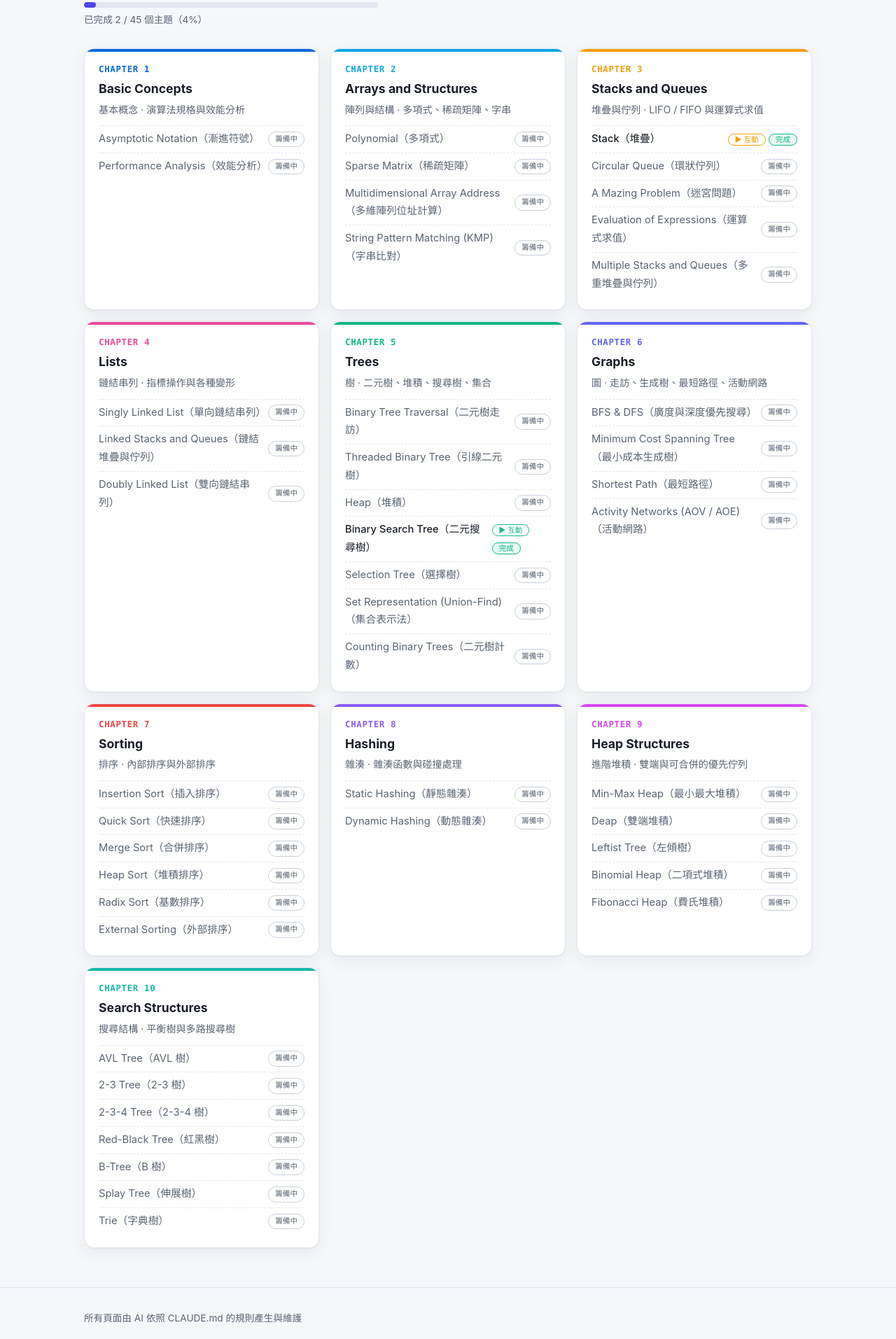
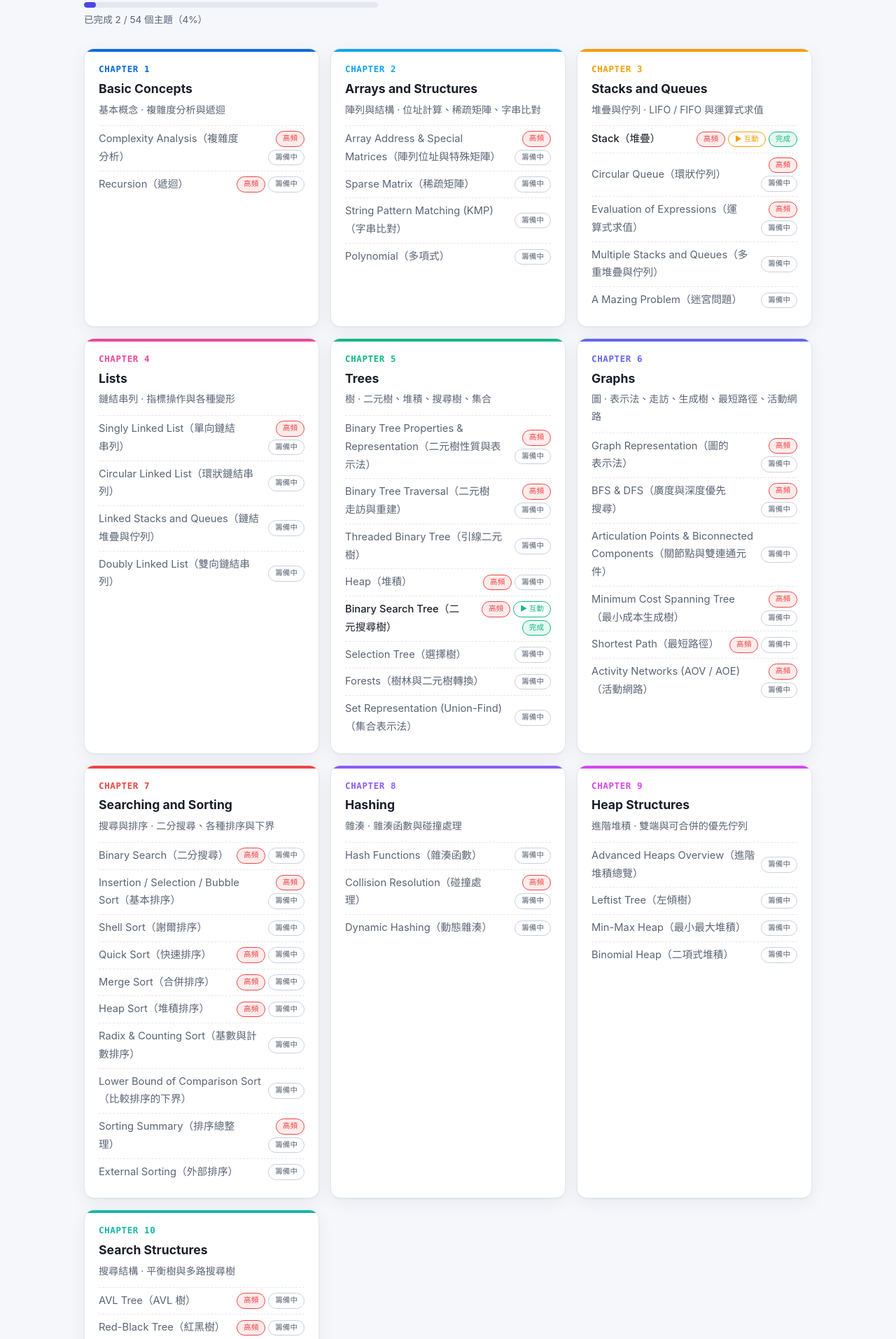
Before and after one commit to 77JoyWang77/1151-GenAI-W9-HW, a plain HTML site: page subjects/data-structures/index.html in a window 1280 px wide. Shown: the part 323-2236 px from the top of the page at 70% size. Drawn offline with Linux system fonts and the light colour scheme.

Commit message:
主題頁改為依主題安排內容；資料結構主題重新規劃並加上優先度
- CLAUDE.md：段落改為選用元件，互動只在有助理解時使用；新增 priority 欄位
- check.py：只檢查頁面外殼，不再限定段落順序與題數
- 資料結構 54 個主題（高頻 27），科目頁顯示「高頻」標籤
- 模板改為可增刪的段落元件

Co-Authored-By: Claude Opus 5.5 <noreply@anthropic.com>
Claude-Session: https://claude.ai/code/session_01GkVvQzPcWANiRuYxURbDrV

```diff
--- a/assets/css/style.css
+++ b/assets/css/style.css
@@ -139,6 +139,8 @@ a.subject:hover { transform: translateY(-2px); border-color: var(--accent); }
 .badge { font-size: .72em; padding: 1px 9px; border-radius: 999px; white-space: nowrap; border: 1px solid var(--line-strong); color: var(--ink-soft); }
 .badge.done { border-color: var(--s-found); color: var(--s-found); background: var(--s-found-fill); }
 .badge.viz { border-color: var(--accent); color: var(--accent); }
+.badge.hot { border-color: var(--s-removed); color: var(--s-removed); background: var(--s-removed-fill); }
+.badges { display: inline-flex; gap: 4px; flex-wrap: wrap; justify-content: flex-end; }
 
 /* ---------- 主題頁 ---------- */
 .topic-layout { display: grid; grid-template-columns: minmax(0, 1fr); gap: 32px; }
--- a/assets/js/site.js
+++ b/assets/js/site.js
@@ -61,8 +61,9 @@
     data.chapters.forEach((ch) => {
       const list = h("ul", {}, ch.topics.map((t) => {
         const name = `${t.en}（${t.zh}）`;
-        if (t.status !== "done") return h("li", {}, [h("span", { class: "planned", text: name }), h("span", { class: "badge", text: "籌備中" })]);
-        const badges = h("span", {}, [t.viz ? h("span", { class: "badge viz", text: "▶ 互動" }) : null, " ", h("span", { class: "badge done", text: "完成" })]);
+        const hot = t.priority === "high" ? h("span", { class: "badge hot", text: "高頻" }) : null;
+        if (t.status !== "done") return h("li", {}, [h("span", { class: "planned", text: name }), h("span", { class: "badges" }, [hot, h("span", { class: "badge", text: "籌備中" })])]);
+        const badges = h("span", { class: "badges" }, [hot, t.viz ? h("span", { class: "badge viz", text: "▶ 互動" }) : null, h("span", { class: "badge done", text: "完成" })]);
         return h("li", {}, [h("a", { href: `${ch.id}/${t.id}.html`, text: name }), badges]);
       }));
       box.appendChild(h("article", { class: "chapter", style: `--accent: ${chColor(ch.no)}` }, [
--- a/data/data-structures.json
+++ b/data/data-structures.json
@@ -12,42 +12,46 @@
   "chapters": [
     {
       "id": "basic-concepts",
+      "no": 1,
       "en": "Basic Concepts",
       "zh": "基本概念",
-      "desc": "演算法規格與效能分析",
+      "desc": "複雜度分析與遞迴",
       "topics": [
         {
-          "id": "asymptotic-notation",
-          "en": "Asymptotic Notation",
-          "zh": "漸進符號",
+          "id": "complexity-analysis",
+          "en": "Complexity Analysis",
+          "zh": "複雜度分析",
           "book": "1.4",
           "status": "planned",
+          "priority": "high",
           "viz": false
         },
         {
-          "id": "performance-analysis",
-          "en": "Performance Analysis",
-          "zh": "效能分析",
-          "book": "1.4",
+          "id": "recursion",
+          "en": "Recursion",
+          "zh": "遞迴",
+          "book": "1.2",
           "status": "planned",
-          "viz": false
+          "priority": "high",
+          "viz": true
         }
-      ],
-      "no": 1
+      ]
     },
     {
       "id": "arrays",
+      "no": 2,
       "en": "Arrays and Structures",
       "zh": "陣列與結構",
-      "desc": "多項式、稀疏矩陣、字串",
+      "desc": "位址計算、稀疏矩陣、字串比對",
       "topics": [
         {
-          "id": "polynomial",
-          "en": "Polynomial",
-          "zh": "多項式",
-          "book": "2.3",
+          "id": "array-address",
+          "en": "Array Address & Special Matrices",
+          "zh": "陣列位址與特殊矩陣",
+          "book": "2.5",
           "status": "planned",
-          "viz": true
+          "priority": "high",
+          "viz": false
         },
         {
           "id": "sparse-matrix",
@@ -55,14 +59,7 @@
           "zh": "稀疏矩陣",
           "book": "2.4",
           "status": "planned",
-          "viz": true
-        },
-        {
-          "id": "array-address",
-          "en": "Multidimensional Array Address",
-          "zh": "多維陣列位址計算",
-          "book": "2.5",
-          "status": "planned",
+          "priority": "mid",
           "viz": true
         },
         {
@@ -71,13 +68,23 @@
           "zh": "字串比對",
           "book": "2.6",
           "status": "planned",
+          "priority": "mid",
+          "viz": true
+        },
+        {
+          "id": "polynomial",
+          "en": "Polynomial",
+          "zh": "多項式",
+          "book": "2.3",
+          "status": "planned",
+          "priority": "low",
           "viz": true
         }
-      ],
-      "no": 2
+      ]
     },
     {
       "id": "stack-queue",
+      "no": 3,
       "en": "Stacks and Queues",
       "zh": "堆疊與佇列",
       "desc": "LIFO / FIFO 與運算式求值",
@@ -95,7 +102,8 @@
             "postfix"
           ],
           "updated": "2026-11-16",
-          "book": "3.1, 3.4"
+          "book": "3.1, 3.4",
+          "priority": "high"
         },
         {
           "id": "circular-queue",
@@ -103,6 +111,25 @@
           "zh": "環狀佇列",
           "book": "3.2",
           "status": "planned",
+          "priority": "high",
+          "viz": true
+        },
+        {
+          "id": "expression-evaluation",
+          "en": "Evaluation of Expressions",
+          "zh": "運算式求值",
+          "book": "3.4",
+          "status": "planned",
+          "priority": "high",
+          "viz": true
+        },
+        {
+          "id": "multiple-stacks",
+          "en": "Multiple Stacks and Queues",
+          "zh": "多重堆疊與佇列",
+          "book": "3.5",
+          "status": "planned",
+          "priority": "low",
           "viz": true
         },
         {
@@ -111,29 +138,14 @@
           "zh": "迷宮問題",
           "book": "3.3",
           "status": "planned",
-          "viz": true
-        },
-        {
-          "id": "expression-evaluation",
-          "en": "Evaluation of Expressions",
-          "zh": "運算式求值",
-          "book": "3.4",
-          "status": "planned",
-          "viz": true
-        },
-        {
-          "id": "multiple-stacks",
-          "en": "Multiple Stacks and Queues",
-          "zh": "多重堆疊與佇列",
-          "book": "3.5",
-          "status": "planned",
+          "priority": "low",
           "viz": true
         }
-      ],
-      "no": 3
+      ]
     },
     {
       "id": "lists",
+      "no": 4,
       "en": "Lists",
       "zh": "鏈結串列",
       "desc": "指標操作與各種變形",
@@ -144,6 +156,16 @@
           "zh": "單向鏈結串列",
           "book": "4.2",
           "status": "planned",
+          "priority": "high",
+          "viz": true
+        },
+        {
+          "id": "circular-linked-list",
+          "en": "Circular Linked List",
+          "zh": "環狀鏈結串列",
+          "book": "4.5",
+          "status": "planned",
+          "priority": "mid",
           "viz": true
         },
         {
@@ -152,6 +174,7 @@
           "zh": "鏈結堆疊與佇列",
           "book": "4.3",
           "status": "planned",
+          "priority": "mid",
           "viz": true
         },
         {
@@ -160,23 +183,34 @@
           "zh": "雙向鏈結串列",
           "book": "4.8",
           "status": "planned",
+          "priority": "mid",
           "viz": true
         }
-      ],
-      "no": 4
+      ]
     },
     {
       "id": "tree",
+      "no": 5,
       "en": "Trees",
       "zh": "樹",
       "desc": "二元樹、堆積、搜尋樹、集合",
       "topics": [
         {
+          "id": "binary-tree-properties",
+          "en": "Binary Tree Properties & Representation",
+          "zh": "二元樹性質與表示法",
+          "book": "5.2",
+          "status": "planned",
+          "priority": "high",
+          "viz": false
+        },
+        {
           "id": "binary-tree-traversal",
           "en": "Binary Tree Traversal",
-          "zh": "二元樹走訪",
+          "zh": "二元樹走訪與重建",
           "book": "5.3",
           "status": "planned",
+          "priority": "high",
           "viz": true
         },
         {
@@ -185,6 +219,7 @@
           "zh": "引線二元樹",
           "book": "5.5",
           "status": "planned",
+          "priority": "mid",
           "viz": true
         },
         {
@@ -193,6 +228,7 @@
           "zh": "堆積",
           "book": "5.6",
           "status": "planned",
+          "priority": "high",
           "viz": true
         },
         {
@@ -208,7 +244,8 @@
             "delete"
           ],
           "updated": "2026-11-16",
-          "book": "5.7"
+          "book": "5.7",
+          "priority": "high"
         },
         {
           "id": "selection-tree",
@@ -216,6 +253,16 @@
           "zh": "選擇樹",
           "book": "5.8",
           "status": "planned",
+          "priority": "mid",
+          "viz": true
+        },
+        {
+          "id": "forest",
+          "en": "Forests",
+          "zh": "樹林與二元樹轉換",
+          "book": "5.9",
+          "status": "planned",
+          "priority": "mid",
           "viz": true
         },
         {
@@ -224,31 +271,43 @@
           "zh": "集合表示法",
           "book": "5.10",
           "status": "planned",
+          "priority": "mid",
           "viz": true
-        },
-        {
-          "id": "counting-binary-trees",
-          "en": "Counting Binary Trees",
-          "zh": "二元樹計數",
-          "book": "5.11",
-          "status": "planned",
-          "viz": false
         }
-      ],
-      "no": 5
+      ]
     },
     {
       "id": "graph",
+      "no": 6,
       "en": "Graphs",
       "zh": "圖",
-      "desc": "走訪、生成樹、最短路徑、活動網路",
+      "desc": "表示法、走訪、生成樹、最短路徑、活動網路",
       "topics": [
+        {
+          "id": "graph-representation",
+          "en": "Graph Representation",
+          "zh": "圖的表示法",
+          "book": "6.1",
+          "status": "planned",
+          "priority": "high",
+          "viz": false
+        },
         {
           "id": "bfs-dfs",
           "en": "BFS & DFS",
           "zh": "廣度與深度優先搜尋",
           "book": "6.2",
           "status": "planned",
+          "priority": "high",
+          "viz": true
+        },
+        {
+          "id": "articulation-point",
+          "en": "Articulation Points & Biconnected Components",
+          "zh": "關節點與雙連通元件",
+          "book": "6.2",
+          "status": "planned",
+          "priority": "mid",
           "viz": true
         },
         {
@@ -257,6 +316,7 @@
           "zh": "最小成本生成樹",
           "book": "6.3",
           "status": "planned",
+          "priority": "high",
           "viz": true
         },
         {
@@ -265,6 +325,7 @@
           "zh": "最短路徑",
           "book": "6.4",
           "status": "planned",
+          "priority": "high",
           "viz": true
         },
         {
@@ -273,23 +334,42 @@
           "zh": "活動網路",
           "book": "6.5",
           "status": "planned",
+          "priority": "high",
           "viz": true
         }
-      ],
-      "no": 6
+      ]
     },
     {
       "id": "sorting",
-      "en": "Sorting",
-      "zh": "排序",
-      "desc": "內部排序與外部排序",
+      "no": 7,
+      "en": "Searching and Sorting",
+      "zh": "搜尋與排序",
+      "desc": "二分搜尋、各種排序與下界",
       "topics": [
         {
-          "id": "insertion-sort",
-          "en": "Insertion Sort",
-          "zh": "插入排序",
+          "id": "binary-search",
+          "en": "Binary Search",
+          "zh": "二分搜尋",
+          "book": "7.1",
+          "status": "planned",
+          "priority": "high",
+          "viz": true
+        },
+        {
+          "id": "elementary-sorts",
+          "en": "Insertion / Selection / Bubble Sort",
+          "zh": "基本排序",
           "book": "7.3",
           "status": "planned",
+          "priority": "high",
+          "viz": true
+        },
+        {
+          "id": "shell-sort",
+          "en": "Shell Sort",
+          "zh": "謝爾排序",
+          "status": "planned",
+          "priority": "mid",
           "viz": true
         },
         {
@@ -298,6 +378,7 @@
           "zh": "快速排序",
           "book": "7.4",
           "status": "planned",
+          "priority": "high",
           "viz": true
         },
         {
@@ -306,6 +387,7 @@
           "zh": "合併排序",
           "book": "7.6",
           "status": "planned",
+          "priority": "high",
           "viz": true
         },
         {
@@ -314,15 +396,35 @@
           "zh": "堆積排序",
           "book": "7.7",
           "status": "planned",
+          "priority": "high",
           "viz": true
         },
         {
           "id": "radix-sort",
-          "en": "Radix Sort",
-          "zh": "基數排序",
+          "en": "Radix & Counting Sort",
+          "zh": "基數與計數排序",
           "book": "7.8",
           "status": "planned",
+          "priority": "mid",
           "viz": true
+        },
+        {
+          "id": "sorting-lower-bound",
+          "en": "Lower Bound of Comparison Sort",
+          "zh": "比較排序的下界",
+          "book": "7.5",
+          "status": "planned",
+          "priority": "mid",
+          "viz": false
+        },
+        {
+          "id": "sorting-summary",
+          "en": "Sorting Summary",
+          "zh": "排序總整理",
+          "book": "7.10",
+          "status": "planned",
+          "priority": "high",
+          "viz": false
         },
         {
           "id": "external-sorting",
@@ -330,23 +432,34 @@
           "zh": "外部排序",
           "book": "7.11",
           "status": "planned",
+          "priority": "low",
           "viz": true
         }
-      ],
-      "no": 7
+      ]
     },
     {
       "id": "hashing",
+      "no": 8,
       "en": "Hashing",
       "zh": "雜湊",
       "desc": "雜湊函數與碰撞處理",
       "topics": [
         {
-          "id": "static-hashing",
-          "en": "Static Hashing",
-          "zh": "靜態雜湊",
+          "id": "hash-functions",
+          "en": "Hash Functions",
+          "zh": "雜湊函數",
           "book": "8.2",
           "status": "planned",
+          "priority": "mid",
+          "viz": false
+        },
+        {
+          "id": "collision-resolution",
+          "en": "Collision Resolution",
+          "zh": "碰撞處理",
+          "book": "8.2",
+          "status": "planned",
+          "priority": "high",
           "viz": true
         },
         {
@@ -355,32 +468,26 @@
           "zh": "動態雜湊",
           "book": "8.3",
           "status": "planned",
+          "priority": "low",
           "viz": true
         }
-      ],
-      "no": 8
+      ]
     },
     {
       "id": "heap-structures",
+      "no": 9,
       "en": "Heap Structures",
       "zh": "進階堆積",
       "desc": "雙端與可合併的優先佇列",
       "topics": [
         {
-          "id": "min-max-heap",
-          "en": "Min-Max Heap",
-          "zh": "最小最大堆積",
-          "book": "9.1",
+          "id": "advanced-heaps-overview",
+          "en": "Advanced Heaps Overview",
+          "zh": "進階堆積總覽",
+          "book": "9",
           "status": "planned",
-          "viz": true
-        },
-        {
-          "id": "deap",
-          "en": "Deap",
-          "zh": "雙端堆積",
-          "book": "9.2",
-          "status": "planned",
-          "viz": true
+          "priority": "mid",
+          "viz": false
         },
         {
           "id": "leftist-tree",
@@ -388,6 +495,16 @@
           "zh": "左傾樹",
           "book": "9.3",
           "status": "planned",
+          "priority": "mid",
+          "viz": true
+        },
+        {
+          "id": "min-max-heap",
+          "en": "Min-Max Heap",
+          "zh": "最小最大堆積",
+          "book": "9.1",
+          "status": "planned",
+          "priority": "low",
           "viz": true
         },
         {
@@ -396,21 +513,14 @@
           "zh": "二項式堆積",
           "book": "9.4",
           "status": "planned",
-          "viz": true
-        },
-        {
-          "id": "fibonacci-heap",
-          "en": "Fibonacci Heap",
-          "zh": "費氏堆積",
-          "book": "9.5",
-          "status": "planned",
+          "priority": "low",
           "viz": true
         }
-      ],
-      "no": 9
+      ]
     },
     {
       "id": "search-structures",
+      "no": 10,
       "en": "Search Structures",
       "zh": "搜尋結構",
       "desc": "平衡樹與多路搜尋樹",
@@ -421,22 +531,7 @@
           "zh": "AVL 樹",
           "book": "10.2",
           "status": "planned",
-          "viz": true
-        },
-        {
-          "id": "2-3-tree",
-          "en": "2-3 Tree",
-          "zh": "2-3 樹",
-          "book": "10.3",
-          "status": "planned",
-          "viz": true
-        },
-        {
-          "id": "2-3-4-tree",
-          "en": "2-3-4 Tree",
-          "zh": "2-3-4 樹",
-          "book": "10.4",
-          "status": "planned",
+          "priority": "high",
           "viz": true
         },
         {
@@ -445,7 +540,26 @@
           "zh": "紅黑樹",
           "book": "10.5",
           "status": "planned",
+          "priority": "high",
           "viz": true
+        },
+        {
+          "id": "2-3-4-tree",
+          "en": "2-3 & 2-3-4 Tree",
+          "zh": "2-3 與 2-3-4 樹",
+          "book": "10.3, 10.4",
+          "status": "planned",
+          "priority": "mid",
+          "viz": true
+        },
+        {
+          "id": "m-way-search-tree",
+          "en": "m-way Search Tree",
+          "zh": "m 路搜尋樹",
+          "book": "10.6",
+          "status": "planned",
+          "priority": "mid",
+          "viz": false
         },
         {
           "id": "b-tree",
@@ -453,6 +567,24 @@
           "zh": "B 樹",
           "book": "10.6",
           "status": "planned",
+          "priority": "high",
+          "viz": true
+        },
+        {
+          "id": "b-plus-tree",
+          "en": "B+ Tree",
+          "zh": "B+ 樹",
+          "status": "planned",
+          "priority": "high",
+          "viz": true
+        },
+        {
+          "id": "trie",
+          "en": "Trie",
+          "zh": "字典樹",
+          "book": "10.9",
+          "status": "planned",
+          "priority": "mid",
           "viz": true
         },
         {
@@ -461,18 +593,10 @@
           "zh": "伸展樹",
           "book": "10.7",
           "status": "planned",
-          "viz": true
-        },
-        {
-          "id": "trie",
-          "en": "Trie",
-          "zh": "字典樹",
-          "book": "10.9",
-          "status": "planned",
+          "priority": "low",
           "viz": true
         }
-      ],
-      "no": 10
+      ]
     }
   ]
 }
```
Also changed, not shown: templates/topic.html (+22 -11 lines), 3 other files.
